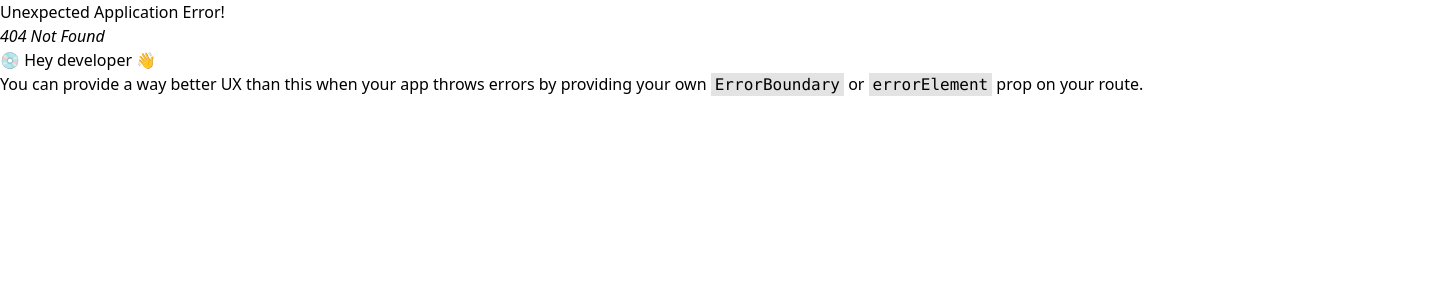
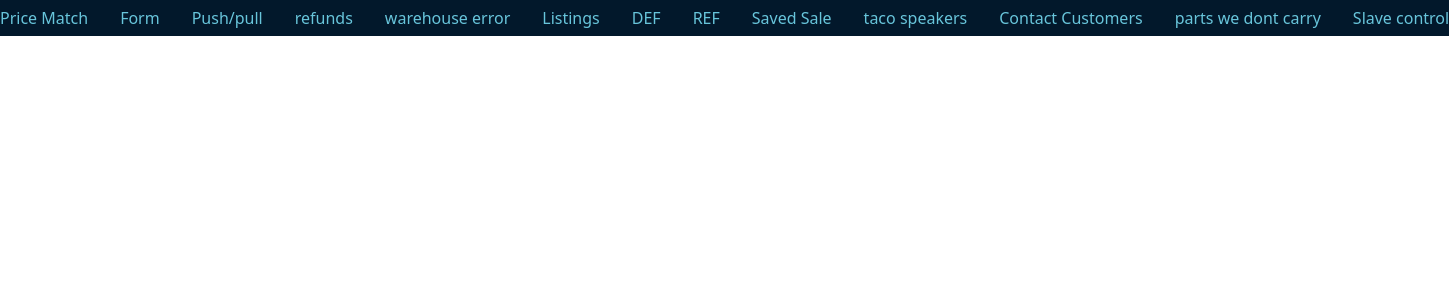
Before and after one commit to Zubaidi-1/aform, a React (Vite) app: page /aform/aform/1 in a window 1280 px wide. Before the commit this address had no page. Shown: the top 300 px of the page, 1449 px wide, since content can reach past the window. Built offline with nearby package versions, Linux system fonts and the light colour scheme.

Commit message:
edited some layouts

```diff
--- a/Components/Listingerror.jsx
+++ b/Components/Listingerror.jsx
@@ -1,8 +1,10 @@
 import { jwtDecode } from "jwt-decode";
 import { useState } from "react";
+import { useNavigate } from "react-router-dom";
 
 export default function Lerror() {
   const [errorMessage, setErrorMessage] = useState("");
+  const navigate = useNavigate();
 
   const [formData, setFormData] = useState({
     orderNo: "",
@@ -49,6 +51,7 @@ export default function Lerror() {
         throw new Error("failed to fetch");
       }
       alert("form submitted!");
+      navigate("/aform");
     } catch (e) {
       setErrorMessage(e.message);
     }
--- a/Components/Lost.jsx
+++ b/Components/Lost.jsx
@@ -61,7 +61,7 @@ export default function Lost() {
       }
 
       alert("form submitted");
-      window.location.href = "/aform";
+      window.location.href = "/aform/aform/";
       console.log(response);
     } catch (e) {
       console.log(e, "error");
--- a/Components/P&P.jsx
+++ b/Components/P&P.jsx
@@ -50,7 +50,7 @@ export default function PP() {
 
       alert("form submitted!");
 
-      window.location.href = "/aform";
+      window.location.href = "/aform/aform/";
     } catch (e) {
       setErrorMessage(e.message);
       console.log(e.message);
--- a/Components/REF.jsx
+++ b/Components/REF.jsx
@@ -35,6 +35,7 @@ export default function Ref() {
         throw new Error("failed to fetch");
       }
       alert("Submitted Succesfully");
+      window.location.href = "/aform/aform/";
     } catch (e) {
       setErrorMessage(e.message);
     }
--- a/Components/Saved.jsx
+++ b/Components/Saved.jsx
@@ -40,7 +40,7 @@ export default function Saved() {
         throw new Error("Failed to post");
       }
       alert("Form submit successfully");
-      window.location.href = "/aform";
+      window.location.href = "/aform/aform/";
     } catch (e) {
       setErrorMessage(e.message);
     }
--- a/Components/Spanish.jsx
+++ b/Components/Spanish.jsx
@@ -36,7 +36,7 @@ export default function Spanish() {
         throw new Error("Failed to fetch");
       }
       alert("Submitted succesfully");
-      window.location.href = "/aform";
+      window.location.href = "/aform/aform/";
     } catch (err) {
       setErrorMessage(err.message);
     }
--- a/Components/Werror.jsx
+++ b/Components/Werror.jsx
@@ -65,7 +65,7 @@ export default function Werror() {
       }
 
       alert("form submitted");
-      window.location.href = "/aform";
+      window.location.href = "/aform/aform/";
       console.log(response);
     } catch (e) {
       console.log(e, "error");
--- a/src/App.jsx
+++ b/src/App.jsx
@@ -1,5 +1,4 @@
-import { createBrowserRouter } from "react-router-dom";
-import { RouterProvider } from "react-router-dom";
+import { createBrowserRouter, RouterProvider } from "react-router-dom";
 import MainNav from "./Pages/Nav";
 import HomePage from "./Pages/Home";
 import Login from "./Pages/Login";
@@ -33,14 +32,14 @@ function App() {
           if (decodedToken.exp < currentTime) {
             console.log("Token has expired.");
             localStorage.removeItem("authToken"); // Remove expired token
-            window.location.href = "/login"; // Redirect to login page
+            window.location.href = "/aform/login"; // Redirect to login page
           } else {
             console.log("Token is valid:", decodedToken);
           }
         } catch (err) {
           console.error("Error decoding token:", err.message);
           localStorage.removeItem("authToken"); // Cleanup in case of invalid token
-          window.location.href = "/login"; // Redirect to login page
+          window.location.href = "/aform/login"; // Redirect to login page
         }
       }
     };
@@ -54,7 +53,9 @@ function App() {
     // Clean up the interval when the component is unmounted
     return () => clearInterval(interval);
   }, []); // Run on mount
-  const router = createBrowserRouter([
+
+  const router = createBrowserRouter(
+    [
       {
         path: "/",
         element: <MainNav />,
@@ -77,7 +78,10 @@ function App() {
           { path: "/DEF", element: <DEF /> },
         ],
       },
-  ]);
+    ],
+    { basename: "/aform" } // Set the base URL for the app
+  );
+
   return <RouterProvider router={router} />;
 }
 
--- a/src/Pages/Login.jsx
+++ b/src/Pages/Login.jsx
@@ -37,7 +37,7 @@ export default function Login() {
         console.log("Token:", data.token);
         console.log("User ID:", data.userId);
         localStorage.setItem("authToken", data.token);
-        window.location.href = "/aform";
+        window.location.href = "/aform/aform/";
       } else if (response.status === 422) {
         const data = await response.json();
 
--- a/src/Pages/Nav.jsx
+++ b/src/Pages/Nav.jsx
@@ -23,6 +23,18 @@ export default function MainNav() {
         <ul className="flex justify-center items-center w-max gap-8 text-[#68C5DB]">
           <Link>Price Match</Link>
           <Link to={"aform"}>Form</Link>
+          <Link to={"pp"}>Push/pull</Link>
+          <Link to={"refunds"}>refunds</Link>
+          <Link to={"WE"}>warehouse error</Link>
+          <Link to={"listing"}>Listings</Link>
+          <Link to={"DEF"}>DEF</Link>
+          <Link to={"ref"}>REF</Link>
+          <Link to={"SS"}>Saved Sale</Link>
+          <Link to={"SPA"}>taco speakers</Link>
+          <Link to={"CC"}>Contact Customers</Link>
+          <Link to={"pwdc"}>parts we dont carry</Link>
+          <Link to={"userControl"}>Slave control</Link>
+
           {loggedIn ? (
             <button onClick={handleClick}>
               <Link to={"/"}> Sign Out </Link>
--- a/src/Pages/User.jsx
+++ b/src/Pages/User.jsx
@@ -33,6 +33,7 @@ export default function User() {
   useEffect(() => {
     fetchUsers();
   }, []);
+  console.log(users);
 
   const handleChange = async (email, event) => {
     const newRole = event.target.value;
@@ -50,7 +51,6 @@ export default function User() {
       if (!response.ok) {
         throw new Error("Failed to update role.");
       }
-
 
       setUsers((prevUsers) =>
         prevUsers.map((user) =>
```
Lines whose indentation alone changed are shown as unchanged.
